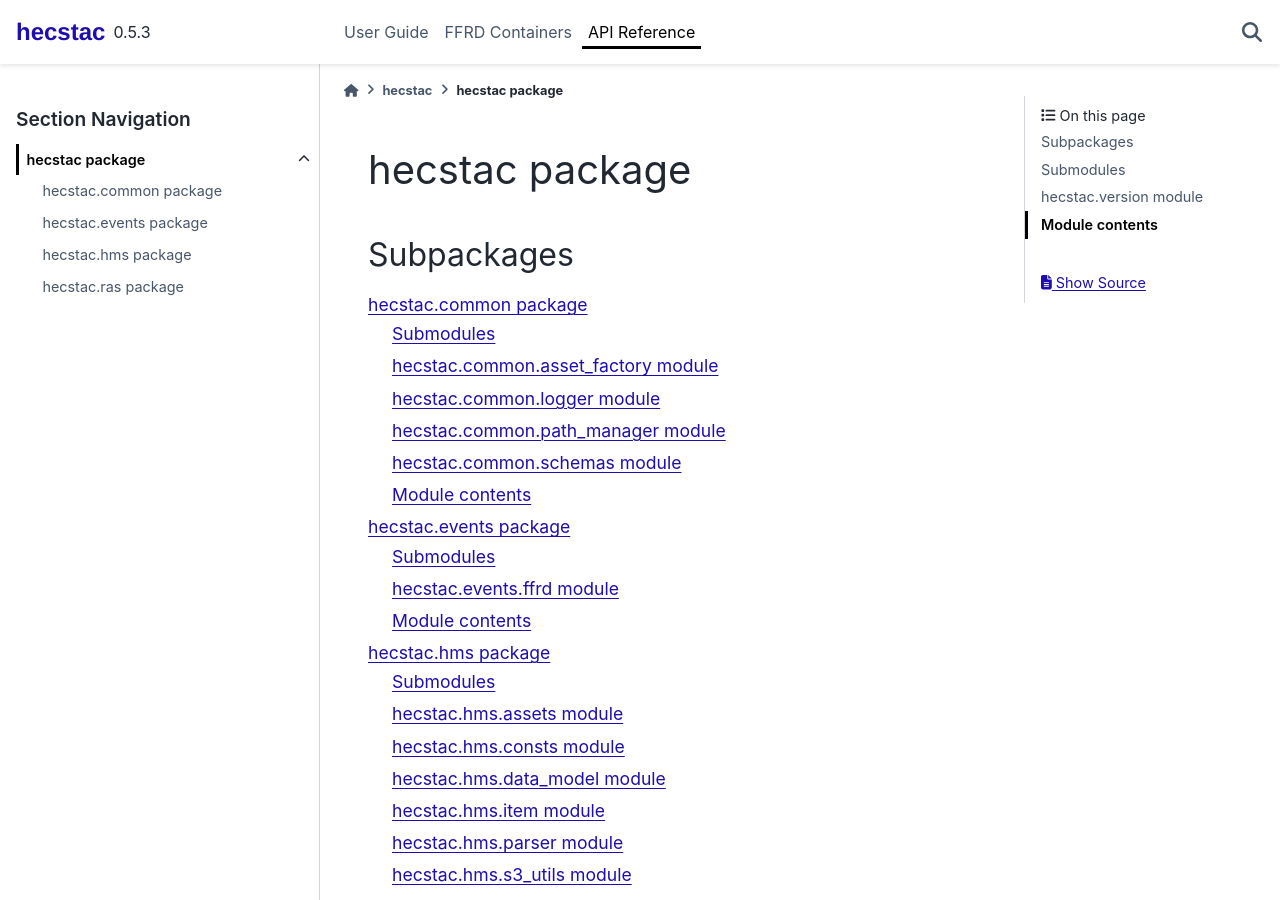
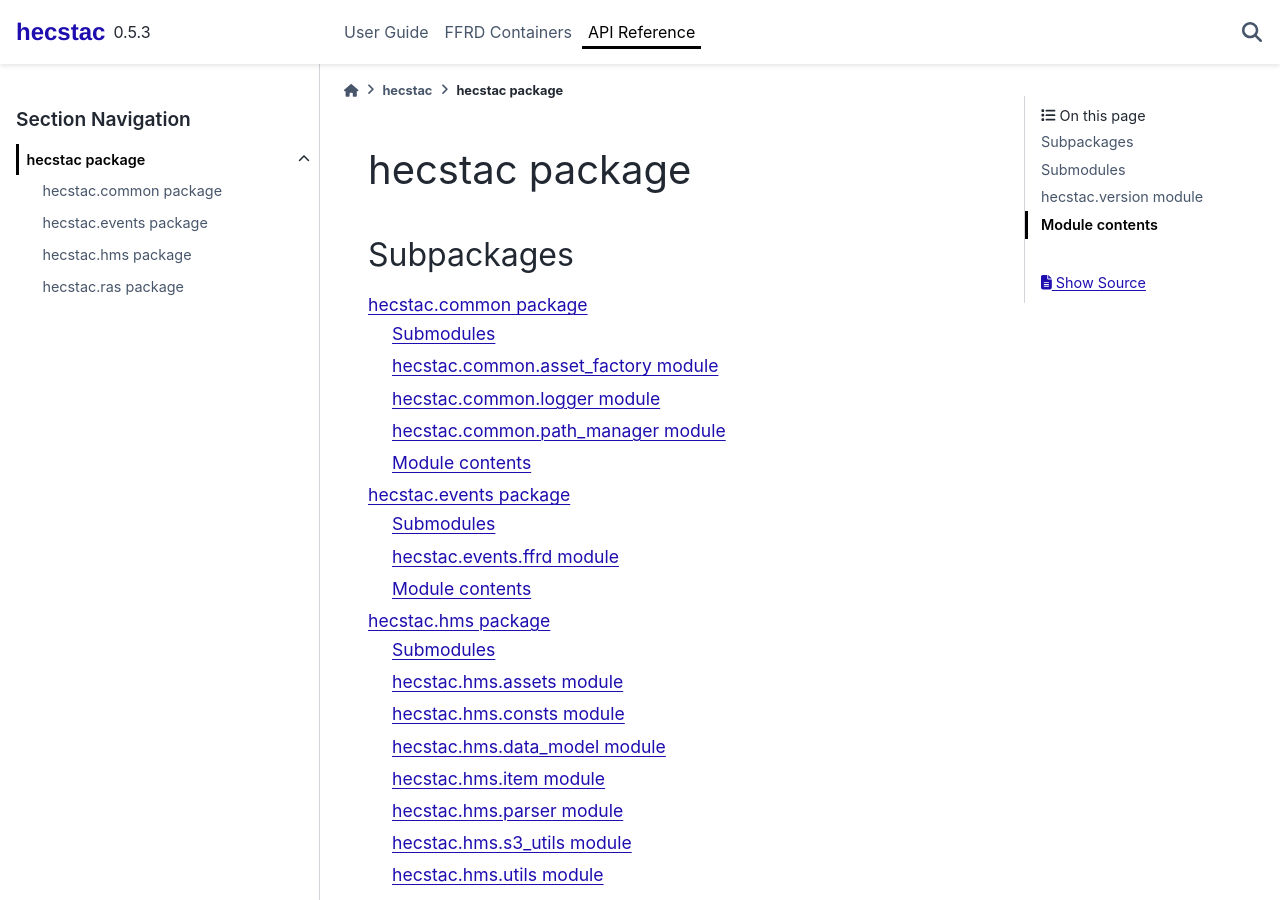
Before and after one commit to fema-ffrd/hecstac, a Sphinx documentation site: the page built from docs/source/hecstac.rst, in a window 1280 px wide and 900 px high. Built offline with Sphinx 7.4.7 and the PyData theme 0.15.4, drawn with Linux system fonts in a browser that asks for light colours.

Commit message:
refactor: remove unused schema stub. Fixes #108

```diff
--- a/docs/source/hecstac.common.rst
+++ b/docs/source/hecstac.common.rst
@@ -28,14 +28,6 @@
    :undoc-members:
    :show-inheritance:
 
-hecstac.common.schemas module
------------------------------
-
-.. automodule:: hecstac.common.schemas
-   :members:
-   :undoc-members:
-   :show-inheritance:
-
 Module contents
 ---------------
 
```
Also changed, not shown: 1 other file.
